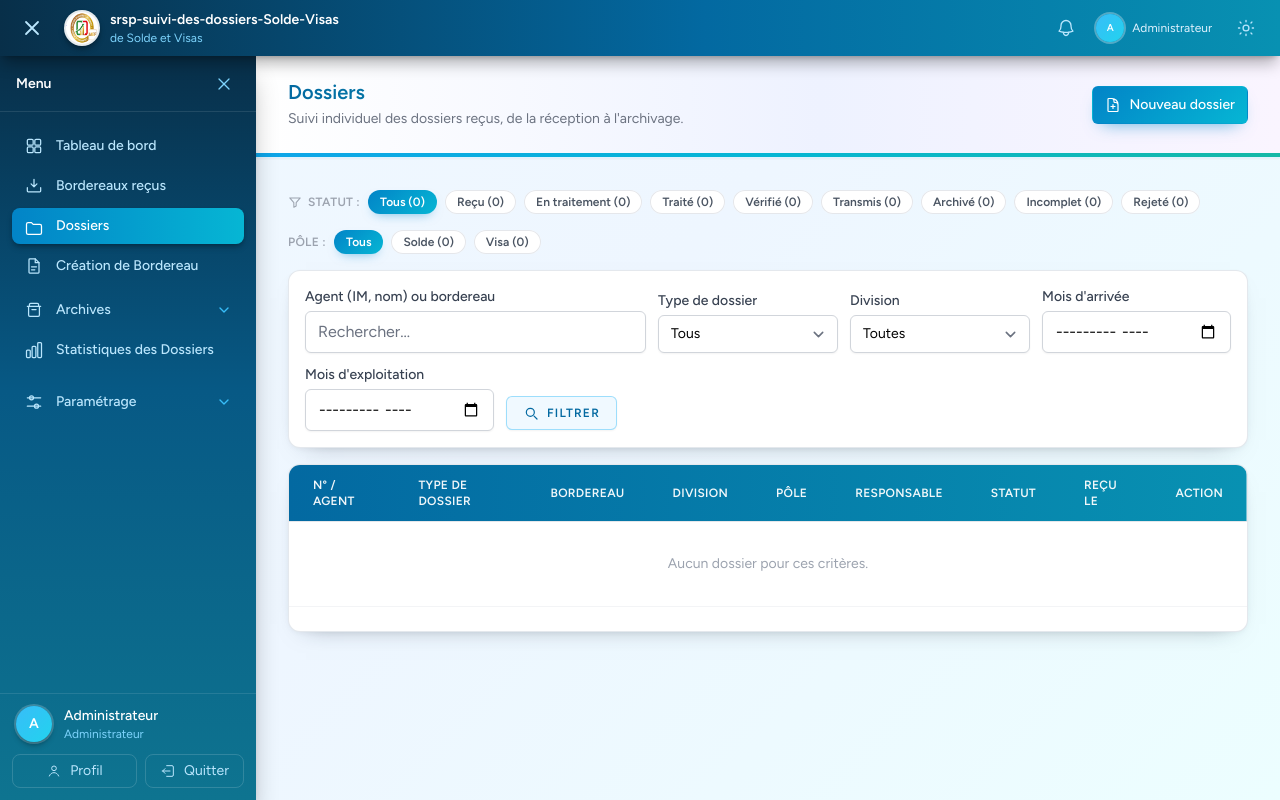
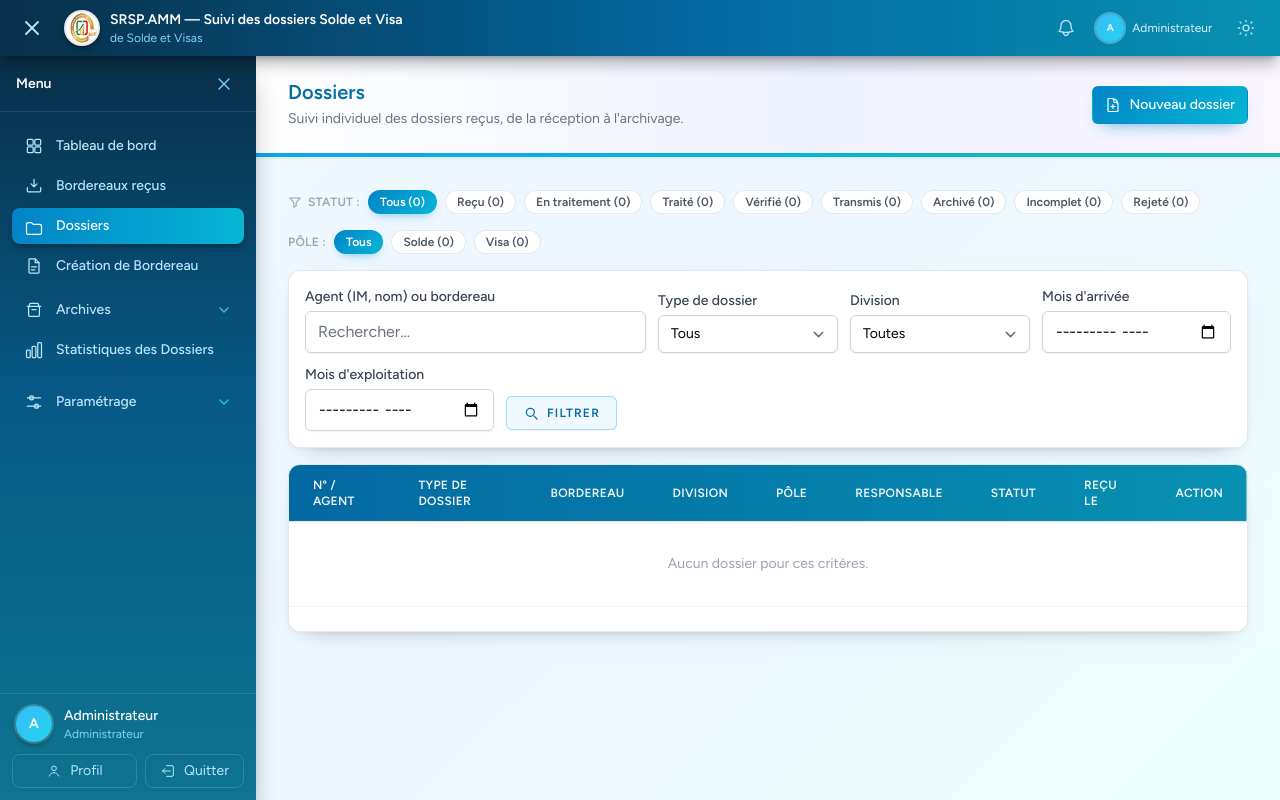
Before and after one commit to randrianirinaalbert2-cmd/suivi-dossiers, a Laravel app: page /dossiers in a window 1280 px wide. Run offline with Laravel 12, Linux system fonts and the light colour scheme; a user stored in the database is signed in; data comes from the database, SQL or seed files in the repository; data that the repository does not hold is empty; style sheets or scripts are compiled from the project's sources.

Commit message:
Demarrer en mode clair et adopter un nom propre lisible
Le theme ne suit plus automatiquement le reglage sombre du systeme : la page s'ouvre toujours en clair et le bouton Soleil/Lune permet de basculer. APP_NAME devient SRSP.AMM - Suivi des dossiers Solde et Visa.

```diff
--- a/resources/views/layouts/app.blade.php
+++ b/resources/views/layouts/app.blade.php
@@ -20,7 +20,7 @@
         <script>
             (function () {
                 var theme = localStorage.getItem('theme');
-                var sombre = theme === 'dark' || (!theme && window.matchMedia('(prefers-color-scheme: dark)').matches);
+                var sombre = theme === 'dark';
                 if (sombre) {
                     document.documentElement.classList.add('dark');
                 }
--- a/resources/views/layouts/guest.blade.php
+++ b/resources/views/layouts/guest.blade.php
@@ -20,7 +20,7 @@
         <script>
             (function () {
                 var theme = localStorage.getItem('theme');
-                var sombre = theme === 'dark' || (!theme && window.matchMedia('(prefers-color-scheme: dark)').matches);
+                var sombre = theme === 'dark';
                 if (sombre) {
                     document.documentElement.classList.add('dark');
                 }
```
Also changed, not shown: README.md, 1 other file.
